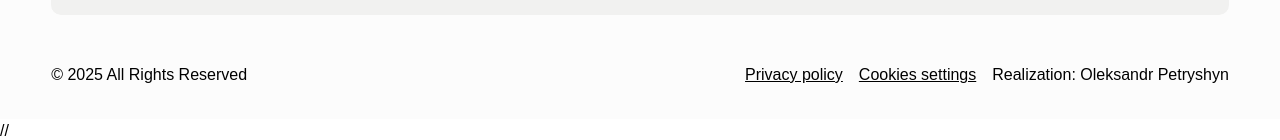
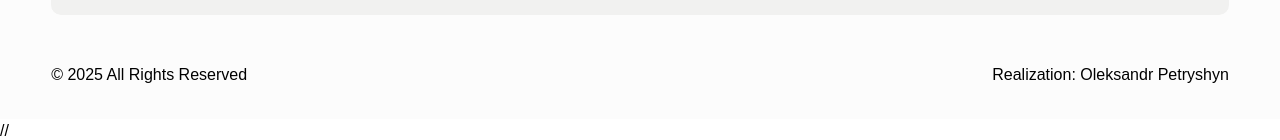
Before and after one commit to alexlikenew/Portfolio-Page, a React (Vite) app: page /blog in a window 1280 px wide. Shown: the part 1329-1469 px from the top of the page. Built offline with nearby package versions, Linux system fonts and the light colour scheme; no server answers; the database is empty; a web font is replaced by a local one.

Commit message:
Hidden privecy policy , added logo link

```diff
--- a/src/ui/Footer.jsx
+++ b/src/ui/Footer.jsx
@@ -115,12 +115,12 @@ function Footer(props) {
                     <div className="flex justify-between mt-12 ">
                         <div>© {new Date().getFullYear()} All Rights Reserved</div>
                         <ul className="flex flex-row list-none gap-4 ">
-                            <li>
+                            <li className="hidden">
                                 <NavLink to="/privacy-policy">
                                     <span className="underline">Privacy policy</span>
                                 </NavLink>
                             </li>
-                            <li>
+                            <li className="hidden">
                                <span className="underline cursor-pointer">
                                    Cookies settings
                                </span>
--- a/src/ui/Navigation.jsx
+++ b/src/ui/Navigation.jsx
@@ -31,7 +31,10 @@ function Navigation(props) {
                 <div className="navbar__bottom flex align-center justify-center items-center ">
                     <div className="container flex flex-row justify-between items-center pt-3 pb-3">
                         <div className="navbar__bottom--left flex items-start">
-                            <img src={logoWebp} className="max-h-6 opacity-0" alt=""/>
+                            <NavLink to="/">
+                                <img src={logoWebp} className="max-h-6 opacity-0" alt=""/>
+
+                            </NavLink>
                         </div>
                         <div className="navbar__bottom--right">
                             <ul className="flex flex-row list-none gap-2 ">
```
